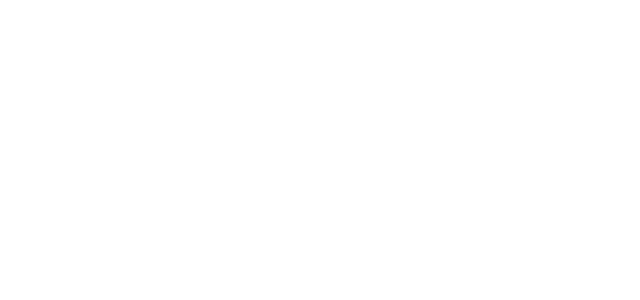
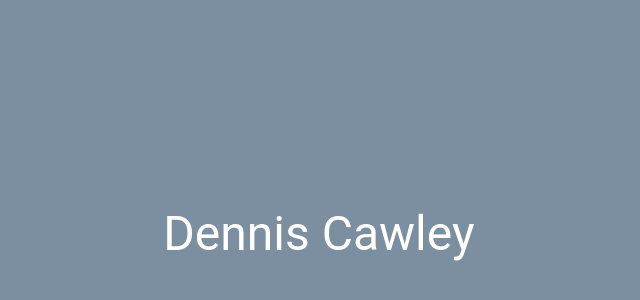
Before and after one commit to djrcawley/PersonalPage, a React (Create React App) app: page / in a window 1280 px wide. Shown: the part 166-466 px from the top of the page, without its empty margins (321-961 px from the left). Built offline with nearby package versions, Linux system fonts and the light colour scheme.

Commit message:
Convert to Tailwind

```diff
--- a/package.json
+++ b/package.json
@@ -11,7 +11,6 @@
     "@types/node": "^16.18.38",
     "@types/react": "^18.2.14",
     "@types/react-dom": "^18.2.6",
-    "bootstrap": "^5.3.0",
     "react": "^18.2.0",
     "react-dom": "^18.2.0",
     "react-scripts": "5.0.1",
@@ -45,6 +44,7 @@
     ]
   },
   "devDependencies": {
-    "gh-pages": "^5.0.0"
+    "gh-pages": "^5.0.0",
+    "tailwindcss": "^3.3.2"
   }
 }
--- a/src/App.tsx
+++ b/src/App.tsx
@@ -1,8 +1,9 @@
 function App() {
   return (
-    <main className="flex flex-col items-center justify-center h-screen">
-      <span className='text-white text-5xl font-roboto'>Dennis Cawley</span>
-    </main>
+      <main className="flex flex-col items-center justify-center min-h-screen en bg-shadow-blue">
+        <span className='text-white text-5xl font-roboto'>Dennis Cawley</span>
+      </main>
+
   );
 }
 
--- a/src/index.css
+++ b/src/index.css
@@ -1,13 +1,3 @@
-body {
-  margin: 0;
-  font-family: -apple-system, BlinkMacSystemFont, 'Segoe UI', 'Roboto', 'Oxygen',
-    'Ubuntu', 'Cantarell', 'Fira Sans', 'Droid Sans', 'Helvetica Neue',
-    sans-serif;
-  -webkit-font-smoothing: antialiased;
-  -moz-osx-font-smoothing: grayscale;
-}
-
-code {
-  font-family: source-code-pro, Menlo, Monaco, Consolas, 'Courier New',
-    monospace;
-}
+@tailwind base;
+@tailwind components;
+@tailwind utilities;
--- a/src/index.tsx
+++ b/src/index.tsx
@@ -3,8 +3,6 @@
 import './index.css';
 import App from './App';
 import reportWebVitals from './reportWebVitals';
-import 'bootstrap/dist/css/bootstrap.min.css';
-import 'bootstrap/dist/js/bootstrap.bundle.min';
 
 const root = ReactDOM.createRoot(
   document.getElementById('root') as HTMLElement
--- /dev/null
+++ b/tailwind.config.js
@@ -0,0 +1,17 @@
+/** @type {import('tailwindcss').Config} */
+module.exports = {
+  content: [
+    "./src/**/*.{js,jsx,ts,tsx}",
+  ],
+  theme: {
+    extend: {
+      colors: {
+        'shadow-blue': '#7B8FA1'
+      },
+      fontFamily: {
+        'roboto': ['Roboto', 'sans-serif'],
+      }
+    },
+  },
+  plugins: [],
+}
```
Also changed, not shown: 1 other file (tests, documents, lock files or other folders).
